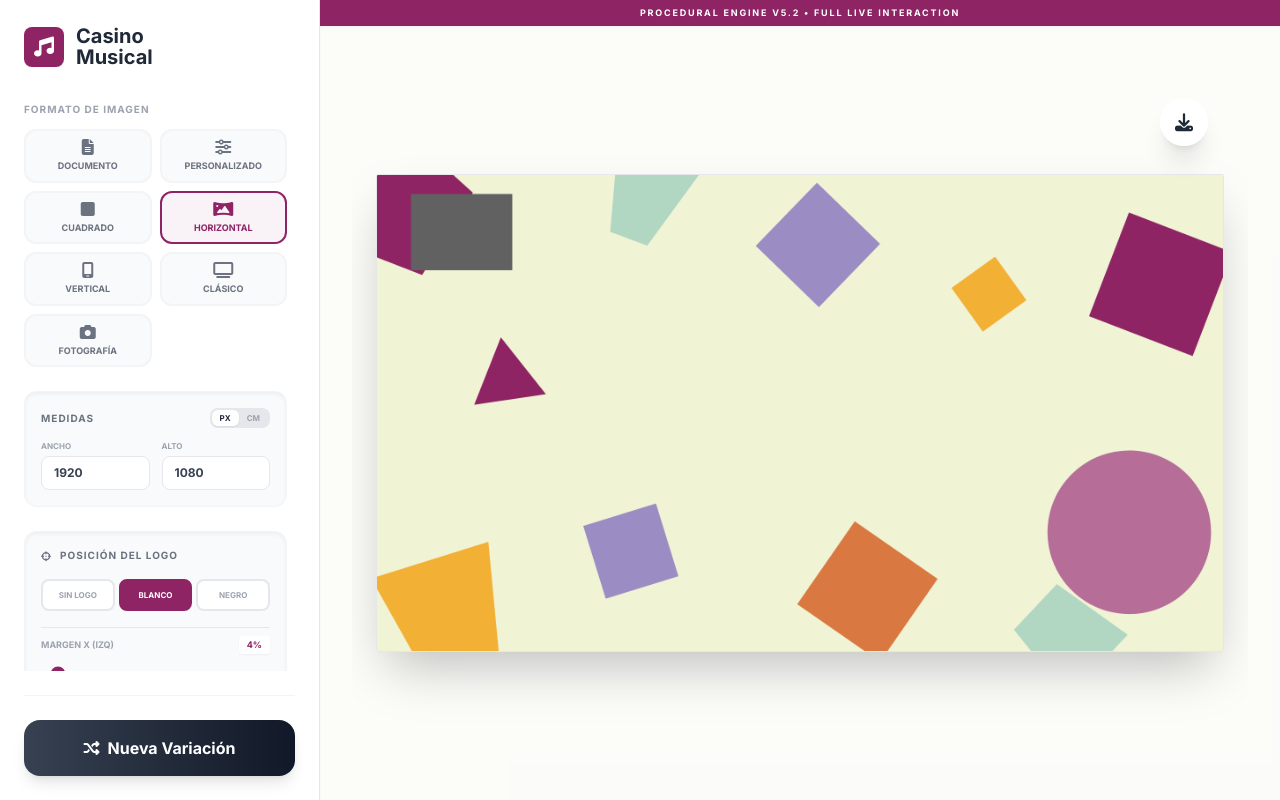
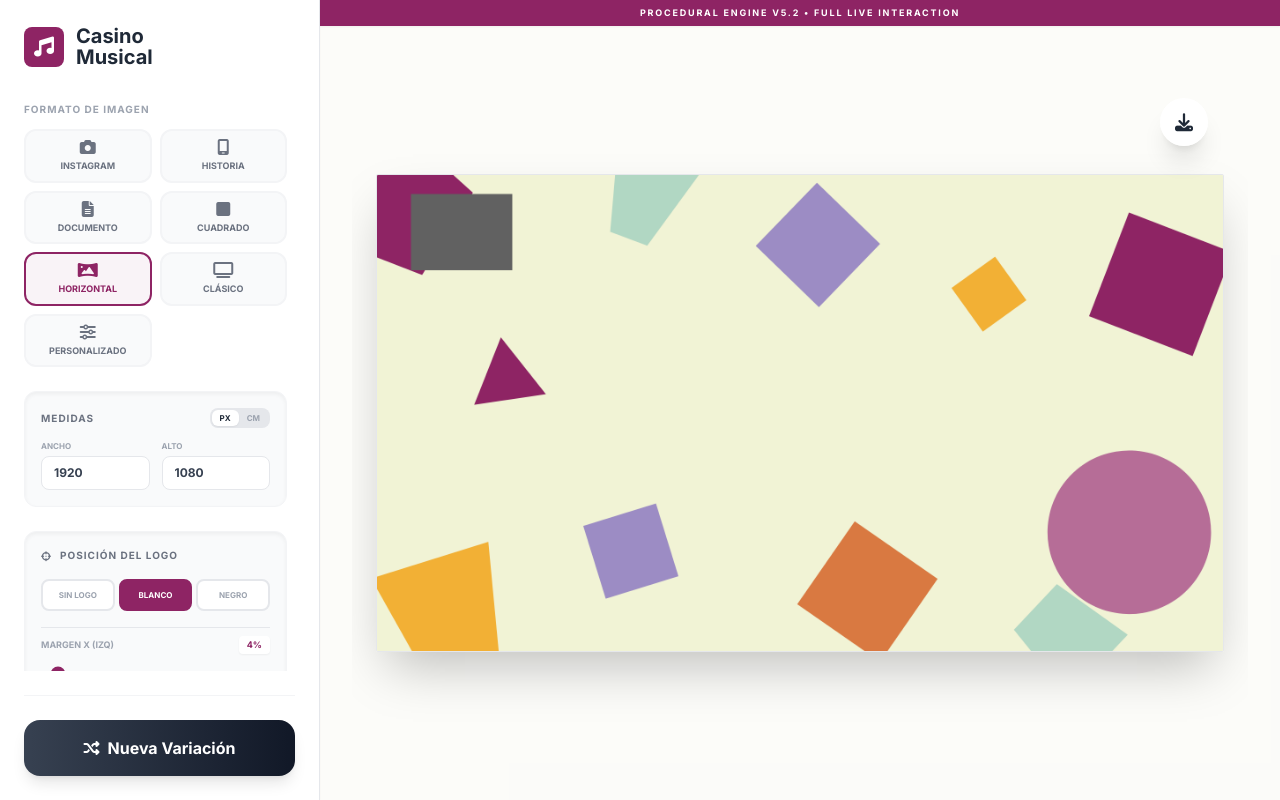
Before and after one commit to jaumelodia/fondoscasino, a React (Vite) app: page / in a window 1280 px wide. Built offline with nearby package versions, Linux system fonts and the light colour scheme.

Commit message:
feat: Adjust aspect ratio options and default logo scale
Reorders and adds 'Instagram (3:4)' and 'Historia (9:16)' to the beginning of the aspect ratio options.
Updates the default logo scale for '1:1' aspect ratio to match other vertical formats.

```diff
--- a/App.tsx
+++ b/App.tsx
@@ -39,8 +39,9 @@ const App: React.FC = () => {
     setLogoY(4);
 
     // Escala por defecto contextual
-    const verticalFormats: AspectRatio[] = ['A4', '9:16', '3:4'];
-    setLogoScale(verticalFormats.includes(aspectRatio) ? 20 : 12);
+    // Se añade '1:1' a los formatos que usan escala del 20%
+    const scale20Formats: AspectRatio[] = ['A4', '9:16', '3:4', '1:1'];
+    setLogoScale(scale20Formats.includes(aspectRatio) ? 20 : 12);
   }, [aspectRatio]);
 
   // Función para generar SOLO el fondo procedural
--- a/components/Sidebar.tsx
+++ b/components/Sidebar.tsx
@@ -92,7 +92,7 @@ const Sidebar: React.FC<SidebarProps> = ({
       setWidthPx(1080); setHeightPx(1920); setLogoScale(20);
     }
     else if (ratio === '1:1') {
-      setWidthPx(1080); setHeightPx(1080); setLogoScale(12);
+      setWidthPx(1080); setHeightPx(1080); setLogoScale(20);
     }
     else if (ratio === '4:3') {
       setWidthPx(1440); setHeightPx(1080); setLogoScale(12);
--- a/constants.ts
+++ b/constants.ts
@@ -10,13 +10,14 @@ export const PALETTE = {
 };
 
 export const ASPECT_RATIO_OPTIONS: { label: string; value: any; icon?: string }[] = [
+  { label: 'Instagram (3:4)', value: '3:4', icon: 'fa-camera' },
+  { label: 'Historia (9:16)', value: '9:16', icon: 'fa-mobile-screen' },
   { label: 'Documento A4', value: 'A4', icon: 'fa-file-lines' },
-  { label: 'Personalizado', value: 'custom', icon: 'fa-sliders' },
   { label: 'Cuadrado (1:1)', value: '1:1', icon: 'fa-square' },
   { label: 'Horizontal (16:9)', value: '16:9', icon: 'fa-panorama' },
-  { label: 'Vertical (9:16)', value: '9:16', icon: 'fa-mobile-screen' },
   { label: 'Clásico (4:3)', value: '4:3', icon: 'fa-tv' },
-  { label: 'Fotografía (3:4)', value: '3:4', icon: 'fa-camera' },
+  { label: 'Personalizado', value: 'custom', icon: 'fa-sliders' },
+
 ];
 
 export const SYSTEM_INSTRUCTION = `Eres un generador de arte vectorial minimalista estilo Bauhaus.
```
